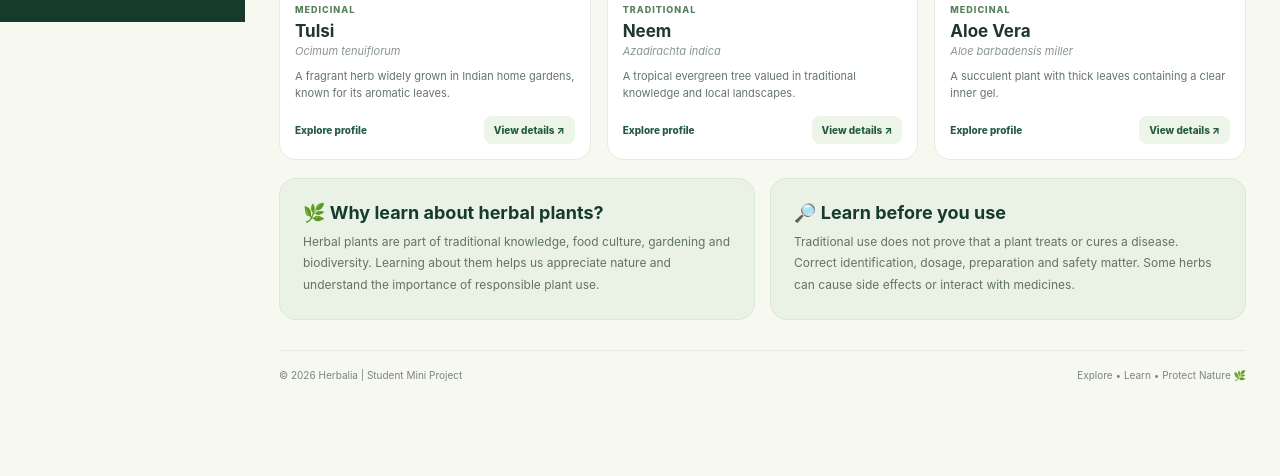
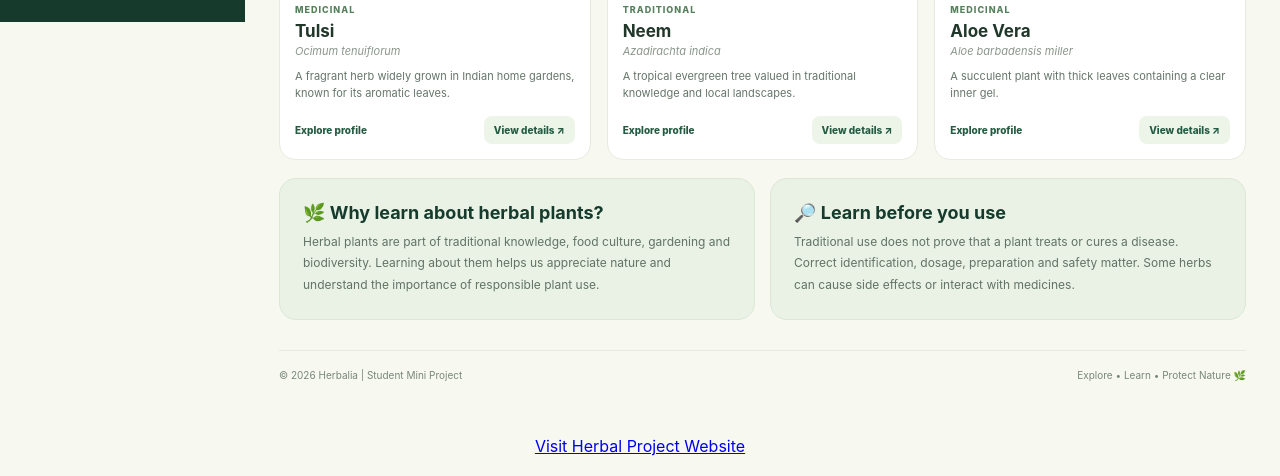
Before and after one commit to manusha2530-jpg/herbal-plant-encyclopedia, a plain HTML site: page index.html in a window 1280 px wide. Shown: the part 778-1254 px from the top of the page. Before the commit the page ends 1194 px from the top, so only its background shows below. Drawn offline with Linux system fonts and the light colour scheme.

Commit message:
Update index.html

```diff
--- a/index.html
+++ b/index.html
@@ -318,5 +318,10 @@ function closeModal(){document.getElementById("modal").classList.remove("show")}
 document.addEventListener("keydown",e=>{if(e.key==="Escape")closeModal()});
 renderFeatured();renderPlants();
 </script>
+<div style="text-align:center; padding:20px;">
+<a href="https://herbalprojectteamgroup.netlify.app" target="_blank">
+Visit Herbal Project Website
+</a>
+</div>
 </body>
 </html>
```
